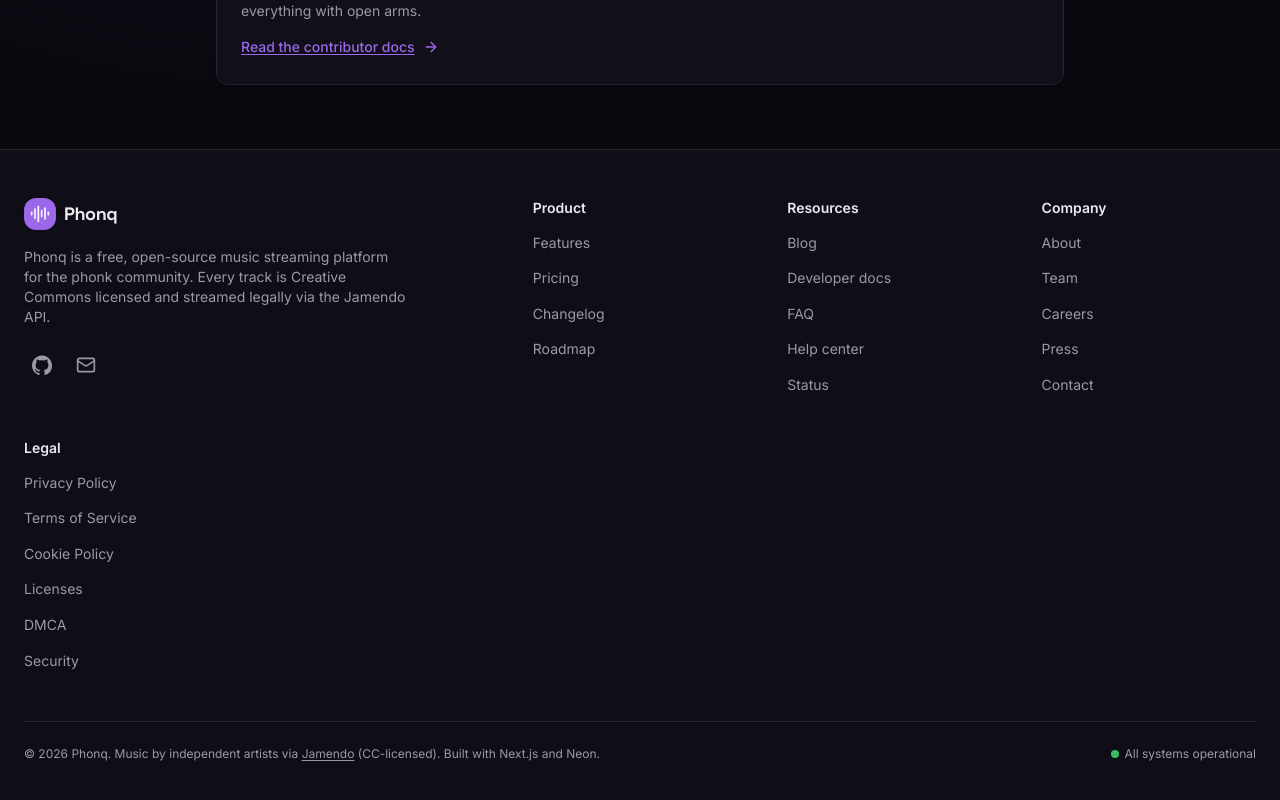
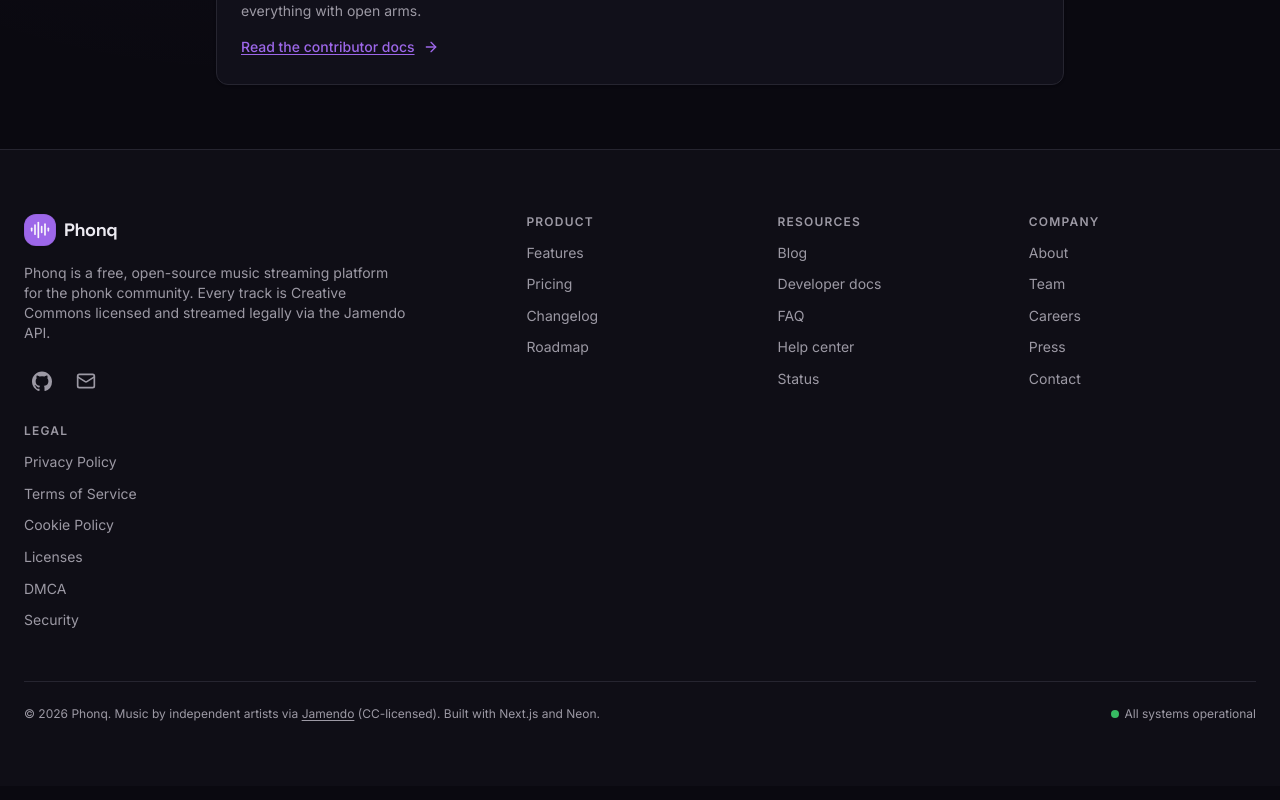
Before and after one commit to Heshanmvppp/Phonq, a Next.js app: page /company/careers in a window 1280 px wide. Shown: the part 1119-1919 px from the top of the page. Built offline with nearby package versions, Linux system fonts and the light colour scheme; no server answers.

Commit message:
feat: add favicon and footer component

```diff
--- a/src/components/layout/footer.tsx
+++ b/src/components/layout/footer.tsx
@@ -11,8 +11,8 @@
 export function Footer() {
   return (
     <footer className="border-t border-border bg-muted/30">
-      <div className="mx-auto max-w-screen-2xl px-4 py-12 sm:px-6">
-        <div className="grid gap-10 lg:grid-cols-5">
+      <div className="mx-auto max-w-screen-2xl px-4 py-12 sm:py-16 sm:px-6">
+        <div className="grid gap-6 sm:grid-cols-2 sm:gap-4 md:grid-cols-5 md:gap-6">
           <div className="lg:col-span-2">
             <Logo />
             <p className="mt-4 max-w-sm text-sm text-muted-foreground">
@@ -21,7 +21,7 @@
             </p>
             <div className="mt-5 flex items-center gap-2">
               <a
-                href="https://github.com/Heshanmvppp/Phonq"
+                href="https://github.com/hexsyro/Phonq"
                 target="_blank"
                 rel="noreferrer"
                 className="inline-flex items-center gap-2 rounded-md p-2 text-muted-foreground transition-colors hover:bg-muted hover:text-foreground"
@@ -40,9 +40,9 @@
           </div>
 
           {marketingNav.map((group) => (
-            <div key={group.label}>
-              <p className="mb-3 text-sm font-semibold">{group.label}</p>
-              <ul className="space-y-2.5">
+            <div key={group.label} className="md:col-span-1">
+              <p className="mb-2.5 text-xs font-semibold uppercase tracking-widest text-muted-foreground">{group.label}</p>
+              <ul className="space-y-1.5">
                 {group.items.map((item) => (
                   <li key={item.href}>
                     <Link href={item.href} className="text-sm text-muted-foreground transition-colors hover:text-foreground">
```
Also changed, not shown: src/app/icon.svg.
